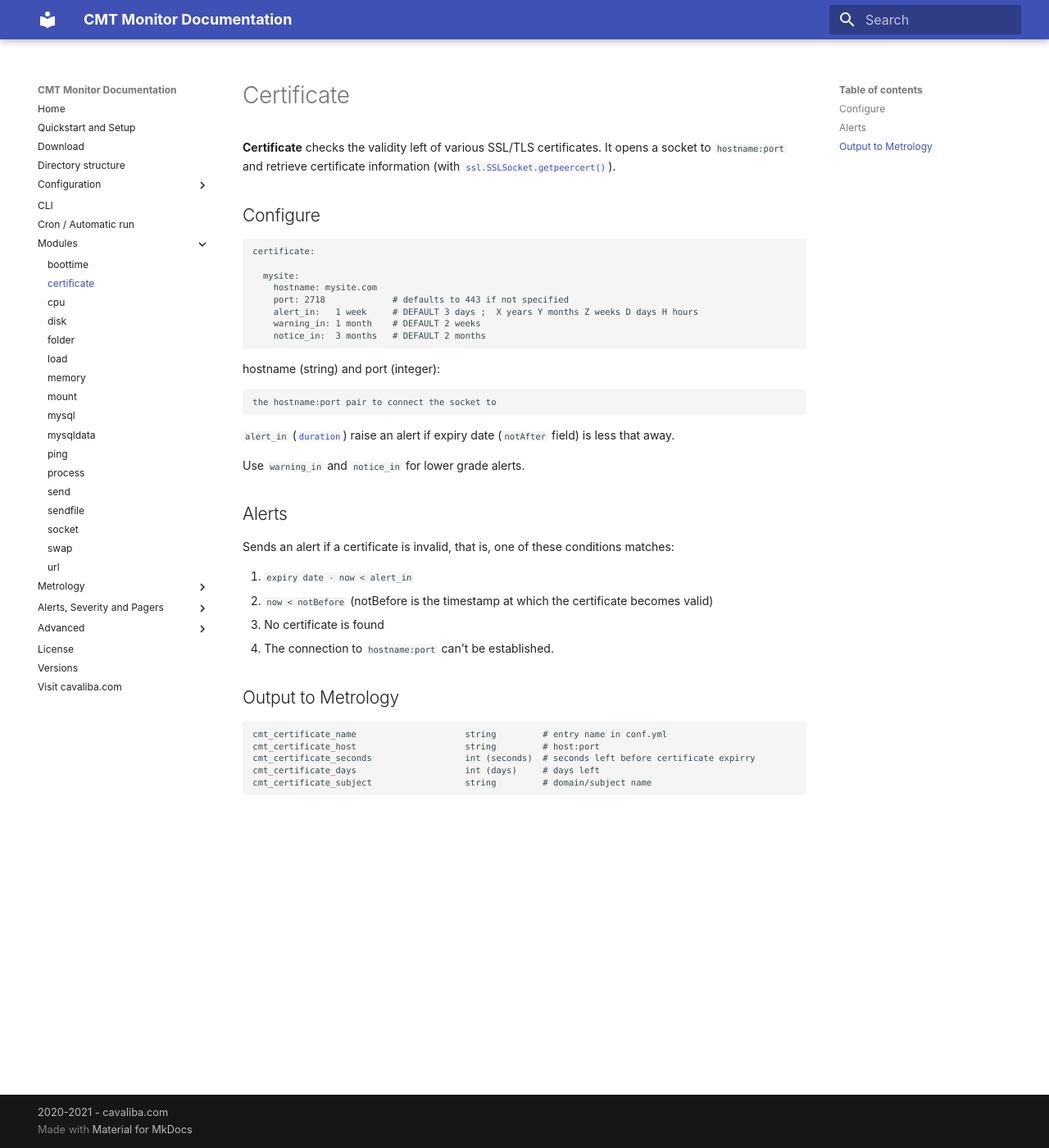
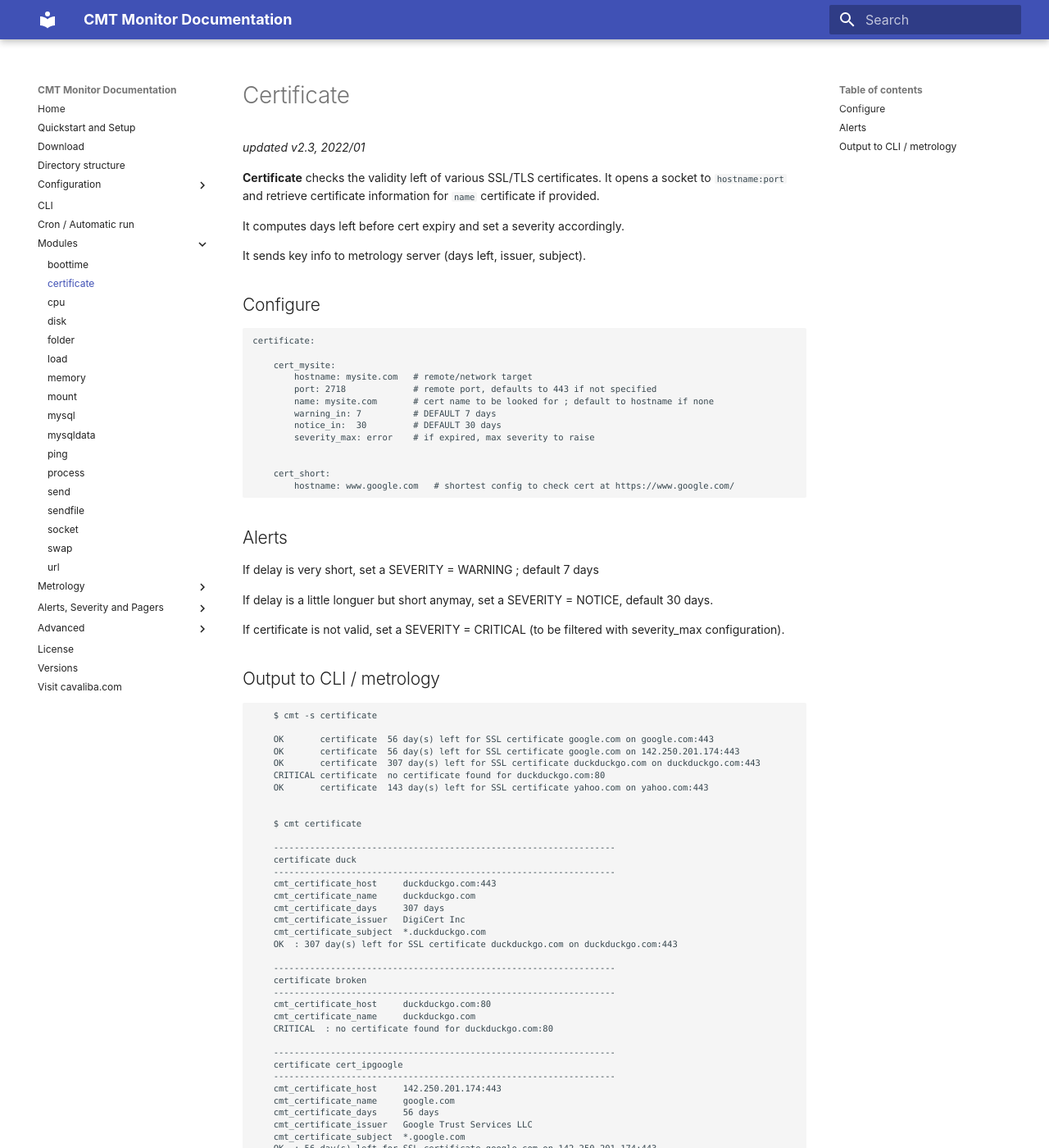
Before and after one commit to cavaliba/cmt_monitor, an MkDocs documentation site: the page built from docs/docs/check_certificate.md, in a window 1280 px wide and 1400 px high. Shown: the whole window at 82% size. Built offline with MkDocs 1.6.1 and Material for MkDocs 9.7.7, drawn with Linux system fonts in a browser that asks for light colours.

Commit message:
certificate: new version

```diff
--- a/docs/docs/check_certificate.md
+++ b/docs/docs/check_certificate.md
@@ -4,48 +4,79 @@ title: check_certificate
 
 # Certificate
 
+*updated v2.3, 2022/01*
+
 **Certificate** checks the validity left of various SSL/TLS certificates.
-It opens a socket to `hostname:port` and retrieve certificate information (with
-[`ssl.SSLSocket.getpeercert()`](https://docs.python.org/3/library/ssl.html#ssl.SSLSocket.getpeercert)).
+It opens a socket to `hostname:port` and retrieve certificate information  for `name` certificate if provided.
+
+It computes days left before cert expiry and set a severity accordingly.
+
+It sends key info to metrology server (days left, issuer, subject).
 
 
 ## Configure
 
     certificate:
 
-      mysite:
-        hostname: mysite.com
-        port: 2718             # defaults to 443 if not specified
-        alert_in:   1 week     # DEFAULT 3 days ;  X years Y months Z weeks D days H hours
-        warning_in: 1 month    # DEFAULT 2 weeks
-        notice_in:  3 months   # DEFAULT 2 months
+        cert_mysite:
+            hostname: mysite.com   # remote/network target
+            port: 2718             # remote port, defaults to 443 if not specified
+            name: mysite.com       # cert name to be looked for ; default to hostname if none
+            warning_in: 7          # DEFAULT 7 days
+            notice_in:  30         # DEFAULT 30 days
+            severity_max: error    # if expired, max severity to raise
 
 
-hostname (string) and port (integer):
+        cert_short:
+            hostname: www.google.com   # shortest config to check cert at https://www.google.com/
 
-    the hostname:port pair to connect the socket to
-
-`alert_in` ([`duration`](duration.md)) raise an alert if expiry date (`notAfter` field) is less that <duration> away.
-
-Use `warning_in` and `notice_in` for lower grade alerts.
 
 
 ## Alerts
 
-Sends an alert if a certificate is invalid, that is, one of these conditions
-matches:
+If delay is very short, set a SEVERITY = WARNING ; default 7 days
 
-1. `expiry date - now < alert_in`
-2. `now < notBefore` (notBefore is the timestamp at which the certificate
-   becomes valid)
-3. No certificate is found
-4. The connection to `hostname:port` can't be established.
+If delay is a little longuer but short anymay, set a SEVERITY = NOTICE, default 30 days.
+
+If certificate is not valid, set a SEVERITY = CRITICAL (to be filtered with severity_max configuration).
 
 
-## Output to Metrology
+## Output to CLI / metrology
 
-    cmt_certificate_name                     string         # entry name in conf.yml
-    cmt_certificate_host                     string         # host:port
-    cmt_certificate_seconds                  int (seconds)  # seconds left before certificate expirry
-    cmt_certificate_days                     int (days)     # days left
-    cmt_certificate_subject                  string         # domain/subject name
+        $ cmt -s certificate
+
+        OK       certificate  56 day(s) left for SSL certificate google.com on google.com:443
+        OK       certificate  56 day(s) left for SSL certificate google.com on 142.250.201.174:443
+        OK       certificate  307 day(s) left for SSL certificate duckduckgo.com on duckduckgo.com:443
+        CRITICAL certificate  no certificate found for duckduckgo.com:80
+        OK       certificate  143 day(s) left for SSL certificate yahoo.com on yahoo.com:443
+
+
+        $ cmt certificate
+
+        ------------------------------------------------------------------
+        certificate duck
+        ------------------------------------------------------------------
+        cmt_certificate_host     duckduckgo.com:443
+        cmt_certificate_name     duckduckgo.com
+        cmt_certificate_days     307 days
+        cmt_certificate_issuer   DigiCert Inc
+        cmt_certificate_subject  *.duckduckgo.com
+        OK  : 307 day(s) left for SSL certificate duckduckgo.com on duckduckgo.com:443
+
+        ------------------------------------------------------------------
+        certificate broken
+        ------------------------------------------------------------------
+        cmt_certificate_host     duckduckgo.com:80
+        cmt_certificate_name     duckduckgo.com
+        CRITICAL  : no certificate found for duckduckgo.com:80
+
+        ------------------------------------------------------------------
+        certificate cert_ipgoogle
+        ------------------------------------------------------------------
+        cmt_certificate_host     142.250.201.174:443
+        cmt_certificate_name     google.com
+        cmt_certificate_days     56 days
+        cmt_certificate_issuer   Google Trust Services LLC
+        cmt_certificate_subject  *.google.com
+        OK  : 56 day(s) left for SSL certificate google.com on 142.250.201.174:443
```
Also changed, not shown: 8 other files.
